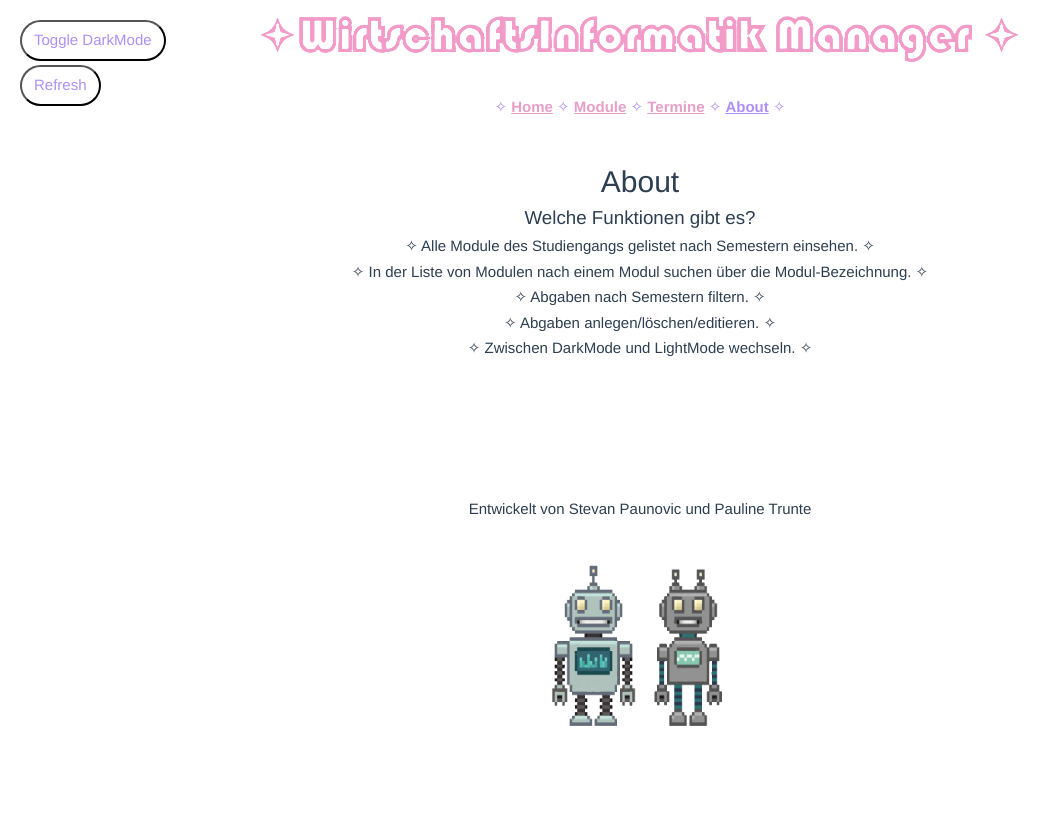
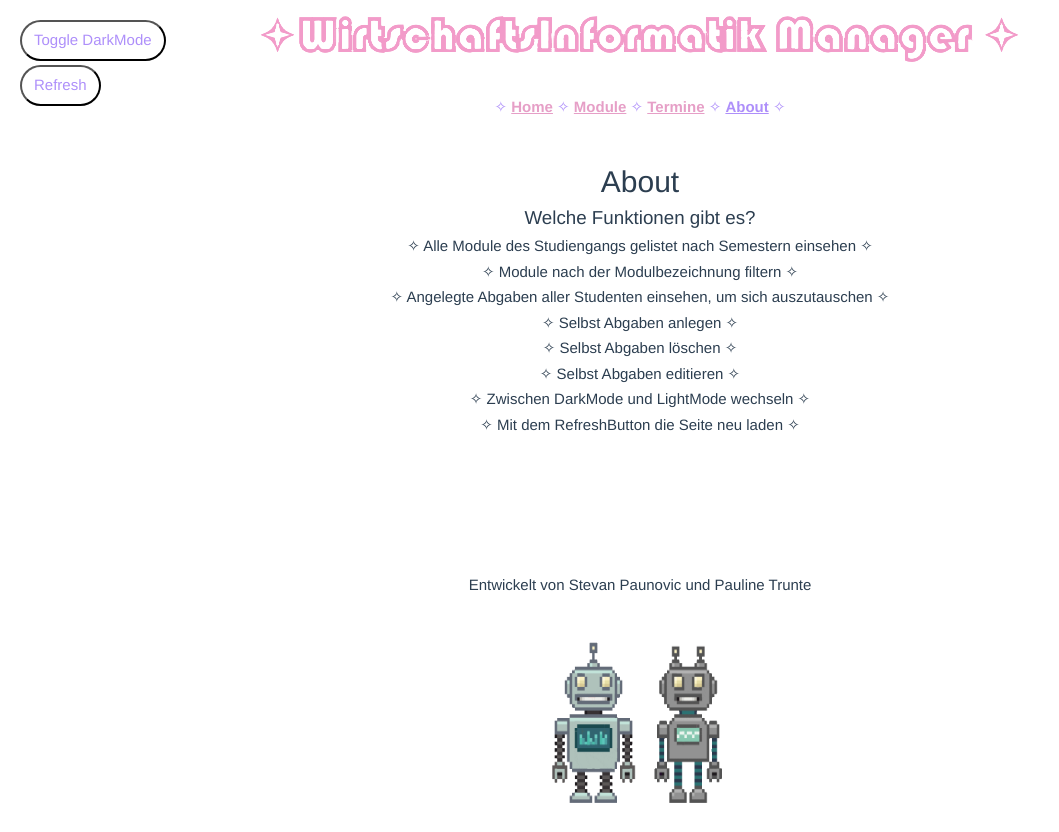
Before and after one commit to paulineTrunte/wimanager_frontend, a Vue app: page /about in a window 1280 px wide. Shown: the whole page, without its empty margins (0-1059 px from the left). Before the commit the page ends 800 px from the top, so only its background shows below. Built offline with nearby package versions, Linux system fonts and the light colour scheme.

Commit message:
Finaler Commit.

```diff
--- a/src/components/AbgabeAendern.vue
+++ b/src/components/AbgabeAendern.vue
@@ -1,10 +1,11 @@
 <template>
   <button class="btn sticky-button" data-bs-toggle="offcanvas" data-bs-target="#abgabe-change-offcanvas" aria-controls="#abgabe-change-offcanvas">
     <i class="bi bi-abgb-plus-fill"></i>
+    Edit
   </button>
   <div class="offcanvas offcanvas-end" tabindex="-1" id="abgabe-change-offcanvas" aria-labelledby="offcanvas-label">
     <div class="offcanvas-header">
-      <h5 id="offcanvas-label"> Ändere den Nachrichten-Inhalt eines Eintrags</h5>
+      <h5 id="offcanvas-label"> Ändere den Eintrag mit Hilfe seiner ID</h5>
       <button type="button" class="btn-close text-reset" data-bs-dismiss="offcanvas" aria-label="Close"></button>
     </div>
     <div class="offcanvas-body">
@@ -14,15 +15,27 @@
           <input type="number" class="form-control" id="id" v-model="id">
         </div>
         <div class="mb-3">
+          <label for="semester" class="form-label"> Semester</label>
+          <input type="number" class="form-control" id="semester" v-model="semester">
+        </div>
+        <div class="mb-3">
+          <label for="modulName" class="form-label"> Modulbezeichnung</label>
+          <input type="text" class="form-control" id="modulName" v-model="modulName">
+        </div>
+        <div class="mb-3">
+          <label for="frist" class="form-label"> Frist</label>
+          <input type="date" class="form-control" id="frist" v-model="frist">
+        </div>
+        <div class="mb-3">
           <label for="notificationMessage" class="form-label"> Neue Nachricht</label>
           <input type="text" class="form-control" id="notificationMessage" v-model="notificationMessage">
         <div class="mt-5">
-          <button class="btn lila me-3" type="button" @click="changeAbgabe(id)">Ändern</button>
+          <button class="btn lila me-3" type="submit" @click="changeAbgabe(id)">Ändern</button>
         </div>
         </div>
       </form>
     </div>
-  </div>
+    </div>
 </template>
 
 <script>
@@ -30,7 +43,7 @@ export default {
   name: 'AbgabeAendern',
   data () {
     return {
-      id: '',
+      id:'',
       semester: '',
       modulName: '',
       frist: '',
@@ -45,9 +58,6 @@ export default {
 
       const payload = JSON.stringify({
         id: this.id,
-        semester: this.semester,
-        modulName: this.modulName,
-        frist: this.frist,
         notificationMessage: this.notificationMessage
       })
 
@@ -70,7 +80,7 @@ export default {
 .sticky-button {
   position: fixed;
   top:20px;
-  right:100px;
+  right:75px;
   padding: 10px 15px;
   border-radius: 30px;
   color: #AE8FFA;
--- a/src/components/AbgabeLoeschen.vue
+++ b/src/components/AbgabeLoeschen.vue
@@ -1,6 +1,7 @@
 <template>
   <button class="btn sticky-button" data-bs-toggle="offcanvas" data-bs-target="#abgabe-delete-offcanvas" aria-controls="#abgabe-delete-offcanvas">
     <i class="bi bi-abgb-plus-fill"></i>
+    -
   </button>
   <div class="offcanvas offcanvas-end" tabindex="-1" id="abgabe-delete-offcanvas" aria-labelledby="offcanvas-label">
     <div class="offcanvas-header">
@@ -14,7 +15,7 @@
           <input type="number" class="form-control" id="id" v-model="id">
         </div>
         <div class="mt-5">
-          <button class="btn lila me-3" type="button" @click="deleteAbgabe(id)">Löschen</button>
+          <button class="btn lila me-3" type="submit" @click="deleteAbgabe(id)">Löschen</button>
         </div>
       </form>
     </div>
--- a/src/components/AbgabenHinzufuegen.vue
+++ b/src/components/AbgabenHinzufuegen.vue
@@ -1,6 +1,7 @@
 <template>
   <button class="btn sticky-button" data-bs-toggle="offcanvas" data-bs-target="#abgabe-create-offcanvas" aria-controls="#abgabe-create-offcanvas">
     <i class="bi bi-abgb-plus-fill"></i>
+    +
   </button>
   <div class="offcanvas offcanvas-end" tabindex="-1" id="abgabe-create-offcanvas" aria-labelledby="offcanvas-label">
     <div class="offcanvas-header">
@@ -82,7 +83,7 @@ export default {
 .sticky-button {
   position: fixed;
   top:20px;
-  right:75px;
+  right:160px;
   padding: 10px 15px;
   border-radius: 30px;
   color: #AE8FFA;
--- a/src/components/AbgabenRender.vue
+++ b/src/components/AbgabenRender.vue
@@ -1,6 +1,6 @@
 <template>
-  <div class="card pinkk">
     <div class="col" v-for="abgb in abgabe" :key="abgb.id">
+      <div class="card pinkk">
       <div class="card-header lilaSchrift">Bis {{abgb.frist}}</div>
         <div class="card-body">
         <h5 class="card-title">Semester {{abgb.semester}} - {{abgb.modulName}}</h5>
--- a/src/views/AbgabeView.vue
+++ b/src/views/AbgabeView.vue
@@ -8,7 +8,6 @@
   <AbgabenHinzufuegen></AbgabenHinzufuegen>
   <AbgabeLoeschen></AbgabeLoeschen>
   <AbgabeAendern></AbgabeAendern>
-  <RefreshButton></RefreshButton>
   </template>
 
 <script>
@@ -16,11 +15,9 @@ import AbgabenRender from "@/components/AbgabenRender";
 import AbgabenHinzufuegen from "@/components/AbgabenHinzufuegen";
 import AbgabeLoeschen from "@/components/AbgabeLoeschen";
 import AbgabeAendern from "@/components/AbgabeAendern";
-import RefreshButton from "@/App";
 export default {
   name: 'AbgabeView',
   components: {
-    RefreshButton,
     AbgabeAendern,
     AbgabeLoeschen,
     AbgabenRender,
--- a/src/views/AboutView.vue
+++ b/src/views/AboutView.vue
@@ -2,11 +2,14 @@
   <div class="about">
     <h2>About</h2>
     <h5>Welche Funktionen gibt es?</h5>
-    <h6>✧ Alle Module des Studiengangs gelistet nach Semestern einsehen. ✧</h6>
-    <h6>✧ In der Liste von Modulen nach einem Modul suchen über die Modul-Bezeichnung. ✧</h6>
-    <h6>✧ Abgaben nach Semestern filtern. ✧</h6>
-    <h6>✧ Abgaben anlegen/löschen/editieren. ✧</h6>
-    <h6>✧ Zwischen DarkMode und LightMode wechseln.  ✧</h6>
+    <h6>✧ Alle Module des Studiengangs gelistet nach Semestern einsehen ✧</h6>
+    <h6>✧ Module nach der Modulbezeichnung filtern ✧</h6>
+    <h6>✧ Angelegte Abgaben aller Studenten einsehen, um sich auszutauschen ✧</h6>
+    <h6>✧ Selbst Abgaben anlegen ✧</h6>
+    <h6>✧ Selbst Abgaben löschen ✧</h6>
+    <h6>✧ Selbst Abgaben editieren ✧</h6>
+    <h6>✧ Zwischen DarkMode und LightMode wechseln ✧</h6>
+    <h6>✧ Mit dem RefreshButton die Seite neu laden ✧</h6>
     <br><br><br><br><br><br>
     <h6> Entwickelt von Stevan Paunovic und Pauline Trunte</h6>
     <img alt="dynamic" src="../assets/stepau.gif" height="230" width="230">
```
